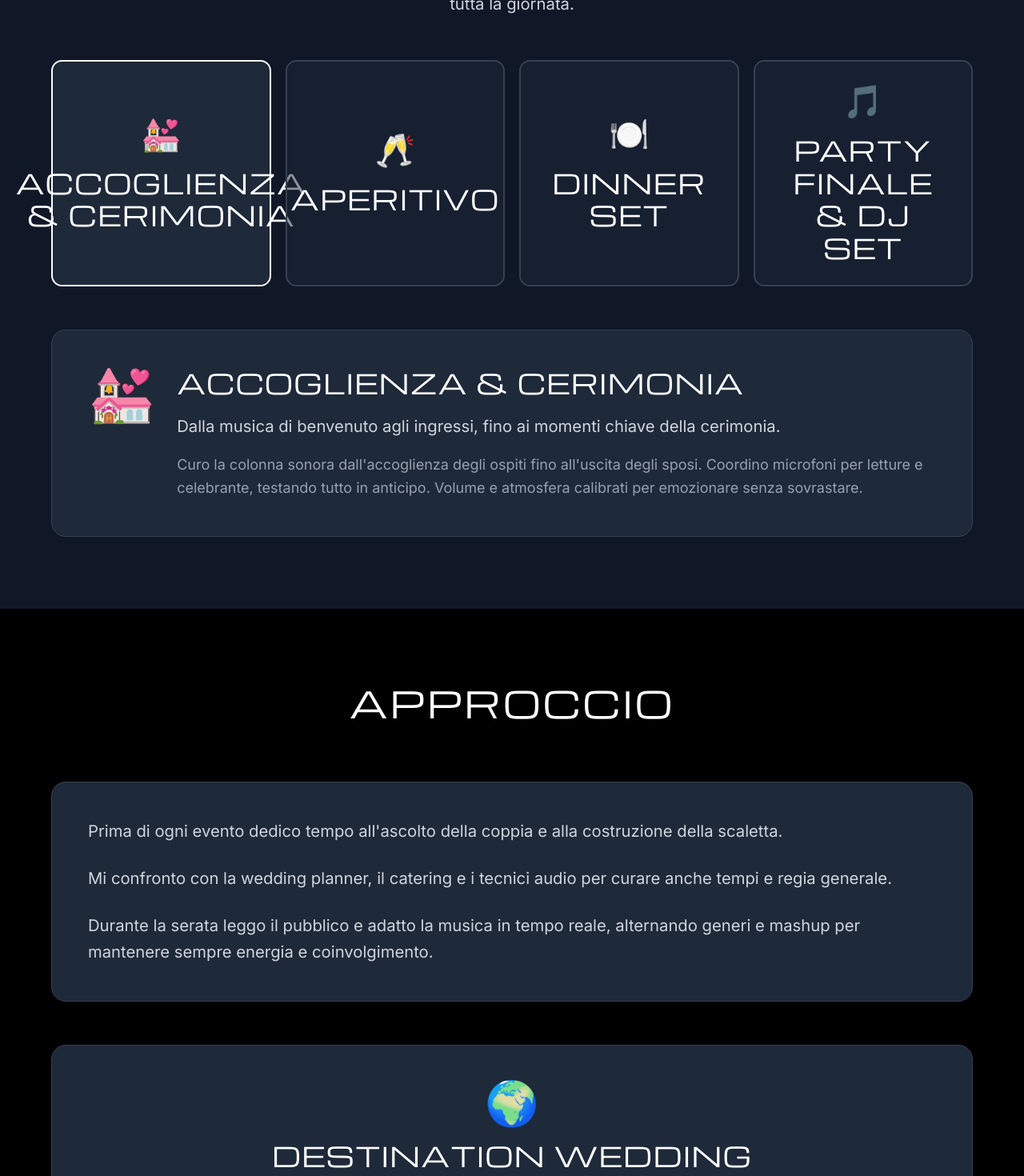
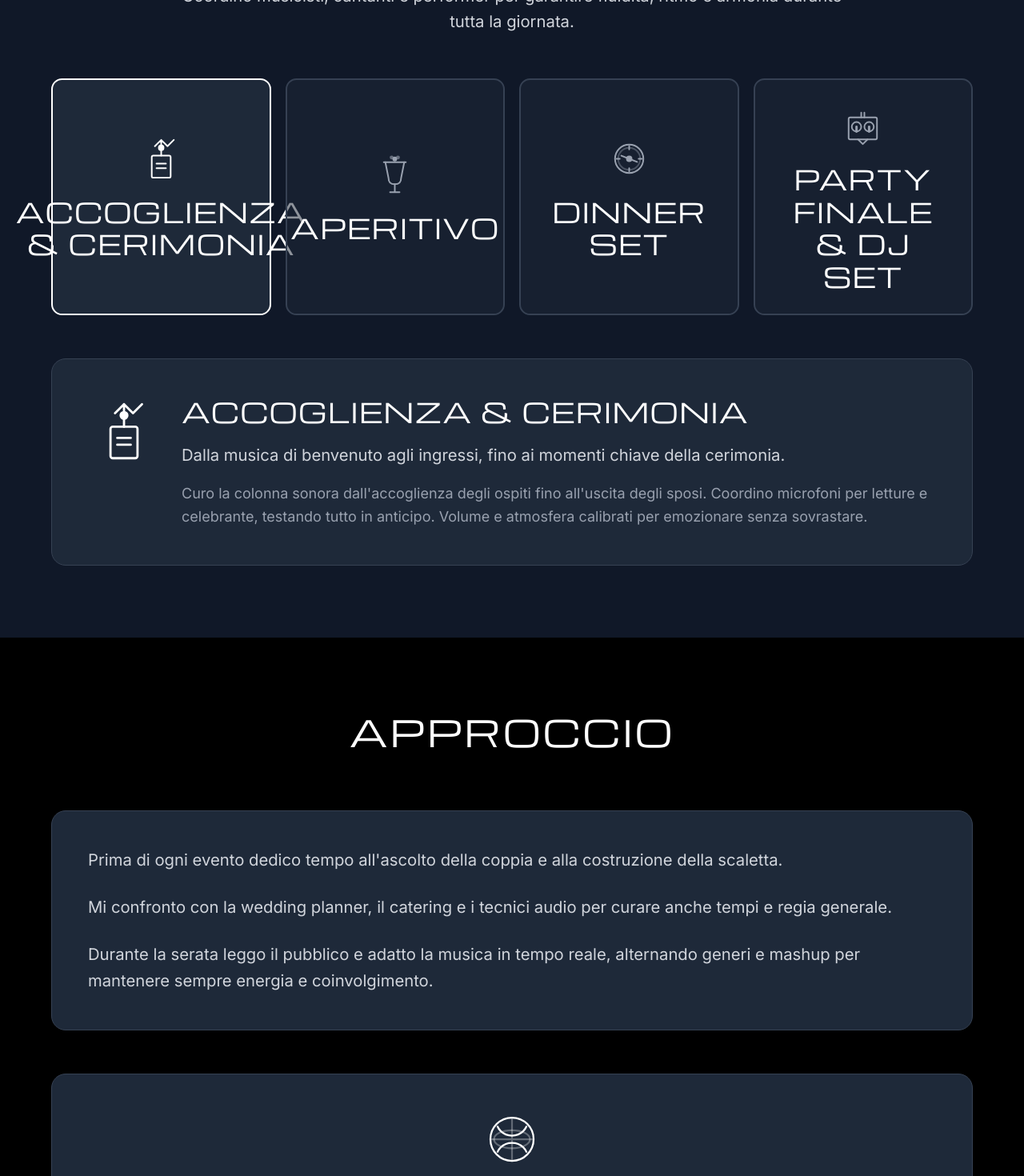
Before and after one commit to mommydjsalmani-cloud/mommy-marketing, a Next.js app: page /matrimoni in a window 1280 px wide. Shown: the part 1140-2610 px from the top of the page at 80% size. Built offline with nearby package versions, Linux system fonts and the light colour scheme.

Commit message:
Sostituito emoji con icone SVG personalizzate stile minimal - design più professionale

```diff
--- a/app/matrimoni/page.tsx
+++ b/app/matrimoni/page.tsx
@@ -10,28 +10,60 @@ export default function Matrimoni() {
     {
       id: 0,
       title: "Accoglienza & Cerimonia",
-      icon: "💒",
+      icon: (
+        <svg className="w-full h-full" viewBox="0 0 64 64" fill="none" stroke="currentColor" strokeWidth="2">
+          <path d="M32 8L40 16L48 8M32 8V28M24 16L32 8L40 16" strokeLinecap="round" strokeLinejoin="round"/>
+          <rect x="20" y="28" width="24" height="28" rx="2" strokeLinecap="round" strokeLinejoin="round"/>
+          <path d="M26 38H38M26 44H38" strokeLinecap="round"/>
+          <circle cx="32" cy="18" r="3" fill="currentColor"/>
+        </svg>
+      ),
       description: "Dalla musica di benvenuto agli ingressi, fino ai momenti chiave della cerimonia.",
       details: "Curo la colonna sonora dall'accoglienza degli ospiti fino all'uscita degli sposi. Coordino microfoni per letture e celebrante, testando tutto in anticipo. Volume e atmosfera calibrati per emozionare senza sovrastare."
     },
     {
       id: 1,
       title: "Aperitivo",
-      icon: "🥂",
+      icon: (
+        <svg className="w-full h-full" viewBox="0 0 64 64" fill="none" stroke="currentColor" strokeWidth="2">
+          <path d="M20 16L24 36C24 40 26 44 32 44C38 44 40 40 40 36L44 16" strokeLinecap="round" strokeLinejoin="round"/>
+          <path d="M32 44V54M26 54H38" strokeLinecap="round" strokeLinejoin="round"/>
+          <path d="M18 16H46" strokeLinecap="round"/>
+          <circle cx="32" cy="12" r="2" fill="currentColor"/>
+          <circle cx="28" cy="10" r="1.5" fill="currentColor" opacity="0.6"/>
+          <circle cx="36" cy="10" r="1.5" fill="currentColor" opacity="0.6"/>
+        </svg>
+      ),
       description: "Musica lounge e soft che accompagna le conversazioni senza coprire le voci.",
       details: "Selezione musicale elegante e discreta. Volume ottimale per permettere conversazioni naturali. Coordino i cambi di mood con wedding planner e catering per transizioni fluide e armoniose."
     },
     {
       id: 2,
       title: "Dinner Set",
-      icon: "🍽️",
+      icon: (
+        <svg className="w-full h-full" viewBox="0 0 64 64" fill="none" stroke="currentColor" strokeWidth="2">
+          <circle cx="32" cy="32" r="18" strokeLinecap="round" strokeLinejoin="round"/>
+          <circle cx="32" cy="32" r="14" strokeLinecap="round" strokeLinejoin="round" opacity="0.4"/>
+          <path d="M22 28L32 32L42 36" strokeLinecap="round"/>
+          <path d="M20 32H16M48 32H44M32 16V20M32 44V48" strokeLinecap="round"/>
+          <circle cx="32" cy="32" r="3" fill="currentColor"/>
+        </svg>
+      ),
       description: "Sottofondo musicale durante la cena, con cue precisi per momenti speciali.",
       details: "Musica selezionata per accompagnare la cena senza distrarre. Entrata sposi, brindisi e taglio torta sincronizzati con fotografo e cucina. Microfoni pronti per interventi e discorsi degli ospiti."
     },
     {
       id: 3,
       title: "Party Finale & DJ Set",
-      icon: "🎵",
+      icon: (
+        <svg className="w-full h-full" viewBox="0 0 64 64" fill="none" stroke="currentColor" strokeWidth="2">
+          <rect x="14" y="20" width="36" height="28" rx="2" strokeLinecap="round" strokeLinejoin="round"/>
+          <circle cx="24" cy="32" r="6" strokeLinecap="round" strokeLinejoin="round"/>
+          <circle cx="40" cy="32" r="6" strokeLinecap="round" strokeLinejoin="round"/>
+          <path d="M30 20V14M34 20V14M26 48L32 54L38 48" strokeLinecap="round" strokeLinejoin="round"/>
+          <path d="M24 32L24 38M40 32L40 38" strokeLinecap="round" strokeWidth="3"/>
+        </svg>
+      ),
       description: "DJ set dinamico con lettura del pubblico in tempo reale e musica live.",
       details: "Alternanza di generi e ritmi (house, pop, R&B, hip hop, '70-'80, latino) con mashup e transizioni creative. Coordino musicisti e cantanti live quando presenti. Gli ospiti inviano richieste tramite app dedicata per mantenere energia e coinvolgimento costanti."
     }
@@ -53,7 +85,15 @@ export default function Matrimoni() {
       {/* Hero */}
       <section className="relative py-16 md:py-32 bg-gradient-to-b from-black via-gray-900 to-black">
         <div className="container-custom text-center">
-          <div className="text-5xl md:text-6xl mb-4 md:mb-6">💍</div>
+          <div className="w-16 h-16 md:w-20 md:h-20 mx-auto mb-4 md:mb-6 text-accent">
+            <svg viewBox="0 0 64 64" fill="none" stroke="currentColor" strokeWidth="2">
+              <circle cx="32" cy="28" r="12" strokeLinecap="round" strokeLinejoin="round"/>
+              <path d="M32 40C32 40 20 46 20 52C20 56 25 58 32 58C39 58 44 56 44 52C44 46 32 40 32 40Z" strokeLinecap="round" strokeLinejoin="round"/>
+              <path d="M26 28L28 22L32 18L36 22L38 28" strokeLinecap="round" strokeLinejoin="round" fill="currentColor" opacity="0.2"/>
+              <circle cx="32" cy="12" r="6" strokeLinecap="round" strokeLinejoin="round"/>
+              <path d="M26 12L38 12" strokeLinecap="round"/>
+            </svg>
+          </div>
           <h1 className="mb-4 md:mb-6 text-white font-display px-4">DJ per Matrimoni</h1>
           <p className="font-sans text-base md:text-xl text-gray-300 max-w-3xl mx-auto leading-relaxed px-4">
             La musica accompagna ogni momento, ma quando si tratta del tuo matrimonio, deve raccontare la tua storia.<br className="hidden sm:block" />
@@ -86,14 +126,14 @@ export default function Matrimoni() {
               <button
                 key={phase.id}
                 onClick={() => setActivePhase(phase.id)}
-                className={`p-5 md:p-6 rounded-xl border-2 transition-all text-center min-h-[120px] md:min-h-[140px] flex flex-col items-center justify-center ${
+                className={`p-5 md:p-6 rounded-xl border-2 transition-all text-center min-h-[140px] md:min-h-[160px] flex flex-col items-center justify-center gap-3 ${
                   activePhase === phase.id
-                    ? 'border-accent bg-gray-800 text-white'
-                    : 'border-gray-700 bg-gray-800/50 text-gray-400 hover:border-gray-600'
+                    ? 'border-accent bg-gray-800 text-accent'
+                    : 'border-gray-700 bg-gray-800/50 text-gray-400 hover:border-gray-600 hover:text-gray-300'
                 }`}
               >
-                <div className="text-3xl md:text-4xl mb-3 md:mb-4">{phase.icon}</div>
-                <h3 className="font-display text-[10px] md:text-sm font-semibold leading-tight px-1">{phase.title}</h3>
+                <div className="w-12 h-12 md:w-14 md:h-14">{phase.icon}</div>
+                <h3 className="font-display text-[10px] md:text-xs font-semibold leading-tight px-1">{phase.title}</h3>
               </button>
             ))}
           </div>
@@ -101,7 +141,7 @@ export default function Matrimoni() {
           {/* Active Phase Content */}
           <div className="bg-gray-800 border border-gray-700 p-6 md:p-10 rounded-2xl">
             <div className="flex flex-col md:flex-row items-start gap-4 md:gap-6">
-              <div className="text-5xl md:text-6xl mx-auto md:mx-0">{phases[activePhase].icon}</div>
+              <div className="w-16 h-16 md:w-20 md:h-20 mx-auto md:mx-0 text-accent flex-shrink-0">{phases[activePhase].icon}</div>
               <div className="flex-1">
                 <h3 className="font-display text-xl md:text-2xl font-bold text-white mb-3 md:mb-4 text-center md:text-left">
                   {phases[activePhase].title}
@@ -139,7 +179,15 @@ export default function Matrimoni() {
           {/* Destination Wedding */}
           <div className="bg-gray-800 border border-gray-700 p-6 md:p-10 rounded-2xl">
             <div className="text-center mb-4 md:mb-6">
-              <div className="text-4xl md:text-5xl mb-3 md:mb-4">🌍</div>
+              <div className="w-12 h-12 md:w-16 md:h-16 mx-auto mb-3 md:mb-4 text-accent">
+                <svg viewBox="0 0 64 64" fill="none" stroke="currentColor" strokeWidth="2">
+                  <circle cx="32" cy="32" r="24" strokeLinecap="round" strokeLinejoin="round"/>
+                  <path d="M32 8V56M8 32H56" strokeLinecap="round" strokeLinejoin="round" opacity="0.3"/>
+                  <path d="M16 18C16 18 20 28 32 28C44 28 48 18 48 18" strokeLinecap="round" strokeLinejoin="round"/>
+                  <path d="M16 46C16 46 20 36 32 36C44 36 48 46 48 46" strokeLinecap="round" strokeLinejoin="round"/>
+                  <ellipse cx="32" cy="32" rx="20" ry="10" strokeLinecap="round" strokeLinejoin="round" opacity="0.3"/>
+                </svg>
+              </div>
               <h3 className="font-display text-xl md:text-2xl text-white mb-3 md:mb-4 px-4">Destination Wedding</h3>
             </div>
             <div className="space-y-3 md:space-y-4 text-gray-300 leading-relaxed">
@@ -162,7 +210,15 @@ export default function Matrimoni() {
         <div className="container-custom max-w-4xl">
           <div className="bg-gray-800 border border-gray-700 p-6 md:p-10 rounded-2xl">
             <div className="text-center mb-4 md:mb-6">
-              <div className="text-4xl md:text-5xl mb-3 md:mb-4">🎵</div>
+              <div className="w-12 h-12 md:w-16 md:h-16 mx-auto mb-3 md:mb-4 text-accent">
+                <svg viewBox="0 0 64 64" fill="none" stroke="currentColor" strokeWidth="2">
+                  <path d="M20 14L20 50C20 52 22 54 24 54L32 50L40 54C42 54 44 52 44 50V14" strokeLinecap="round" strokeLinejoin="round"/>
+                  <circle cx="32" cy="26" r="8" strokeLinecap="round" strokeLinejoin="round"/>
+                  <path d="M28 26V30M36 26V30M32 22V26" strokeLinecap="round" strokeWidth="3"/>
+                  <path d="M24 38H40M26 44H38" strokeLinecap="round" opacity="0.5"/>
+                  <rect x="18" y="10" width="28" height="6" rx="1" strokeLinecap="round" strokeLinejoin="round"/>
+                </svg>
+              </div>
               <h2 className="font-display text-xl md:text-2xl text-white mb-4 md:mb-6 px-4">App "Richiedi un Brano"</h2>
             </div>
             <div className="space-y-3 md:space-y-4 text-gray-300 leading-relaxed">
```
